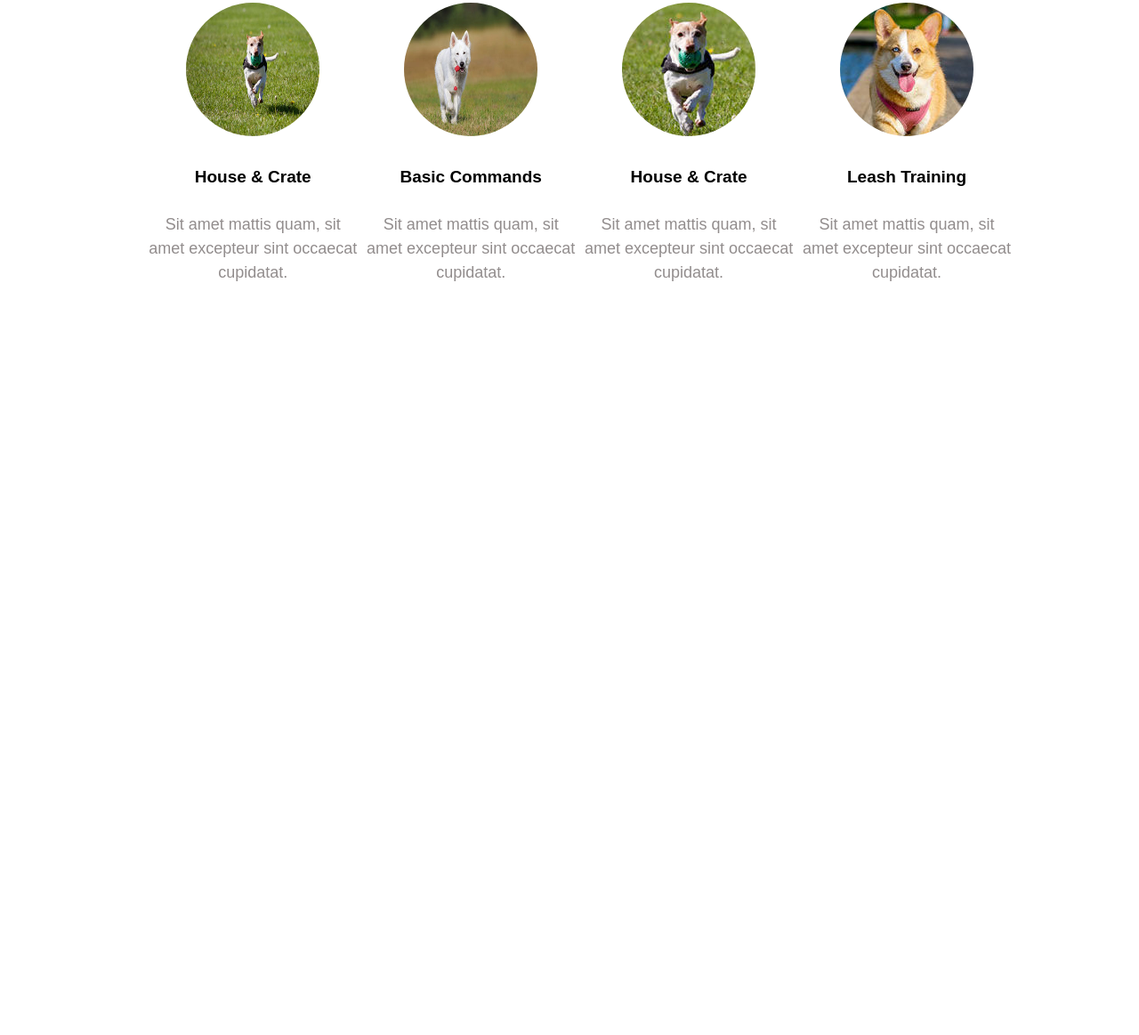
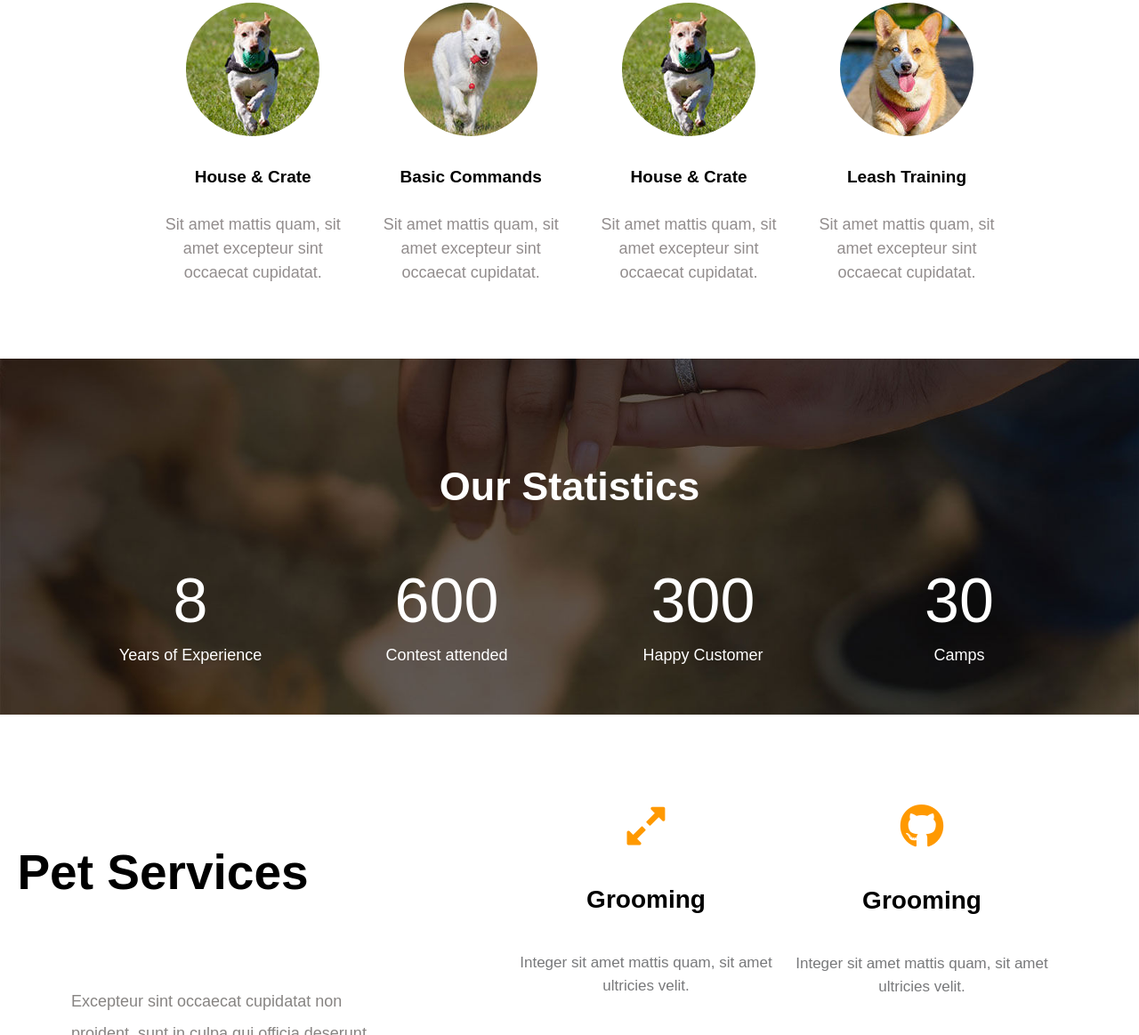
Before and after one commit to LeXuanToa/BT-DOG-HOMEPAGE, a plain HTML site: page index.html in a window 1280 px wide. Shown: the part 2450-3613 px from the top of the page at 89% size. Before the commit the page ends 2853 px from the top, so only its background shows below. Drawn offline with Linux system fonts and the light colour scheme.

Commit message:
second-commit

```diff
--- a/index.css
+++ b/index.css
@@ -45,6 +45,11 @@ body {
   width: 150px;
   height: 150px;
   border-radius: 50%;
+  transition: 0.8s;
+
+}
+.what-we-do .image .item:hover img {
+  transform: rotateY(180deg);
 }
 .what-we-do .image .item {
   /* position: absolute; */
@@ -52,6 +57,7 @@ body {
   height: 400px;
   display: inline-block;
   text-align: center;
+  padding: 0 10px;
 }
 .what-we-do .image .item p {
   color: rgb(146, 141, 141);
@@ -61,7 +67,7 @@ body {
   font-size: 19px;
 }
 header {
-    background-image:url(./img/1.jpg) ;
+  background-image:url(./img/1.jpg) ;
   width: 100%;
   height: 100vh;
   position: relative;
@@ -71,10 +77,10 @@ header {
 header .first-heading {
     padding: 0 50px 10px 50px;
     width: 100%;
-   align-items: center;
+    align-items: center;
     background-color: rgb(199 197 185 / 0%);
-display: flex;
-justify-content:space-between ;
+    display: flex;
+    justify-content:space-between ;
 }
 header .first-heading .logo {
     color: white;
@@ -134,3 +140,101 @@ header .label-list button {
     background-color: #00ffff00;
     border: 2px solid white;
 }
+.statistics {
+  height: 400px;
+  overflow: hidden;
+  position: relative;
+
+}
+.statistics img {
+  width: 100%;
+  position: absolute;
+  bottom: 0;
+}
+.statistics h2 {
+  position: absolute;
+  margin-left: 50%;
+  transform: translateX(-50%);
+  margin-top: 100px;
+  color: white;
+padding-bottom:-20px ;
+}
+.statistics .column {
+  background-color: #00ffff00;
+  text-align: center;
+  width: 90%;
+  height: 120px;
+  margin-left: 30px;
+  margin-right: -30px;
+  padding-bottom: 10px;
+
+}
+
+.statistics .second {
+  position: absolute;
+  display: flex;
+  width: 90%;
+  height: 160px;
+  margin-top: 150px;
+  margin-left: 40px;
+}
+.statistics .column .above {
+  padding-top: -20px;
+  font-size: 70px;
+  color: white;
+
+}
+.statistics .column .under {
+  margin-top: -75px;
+  color: white;
+ font-size: 18px;
+}
+.services {
+  position: relative;
+  display: flex;
+  padding: 80px;
+  width: 100%;
+  height: 100%;
+
+}
+.services .services-left {
+  position: absolute;
+  width: 45%;
+}
+.services .services-left h2 {
+  font-size: 55px;
+  text-indent: -400px;
+  left: 0;
+  margin-left: 30px;
+}
+.services .services-left p {
+  color: rgb(135, 132, 130);
+  font-size: 18px;
+  line-height: 2;
+}
+
+.services .services-right {
+  position: absolute;
+  text-align: center;
+  width: 55%;
+  padding-right: 0;
+  right: 0;
+  display: grid;
+  grid-template-columns: 300px 300px;
+  grid-template-rows: 300px 300px;
+  padding: -10px;
+  gap: 10px;
+}
+.services .services-right .right i{
+ color: #ff9900;
+ font-size: 50px;
+ padding-top: 20px;
+}
+.services .services-right .right h4 {
+  color: black;
+  font-size: 28px;
+}
+.services .services-right .right p {
+  color: rgb(120, 121, 123);
+  font-size: 17px;
+}
--- a/index.html
+++ b/index.html
@@ -6,10 +6,19 @@
     <meta name="viewport" content="width=device-width, initial-scale=1.0" />
     <title>Dog Home Pag</title>
     <link rel="stylesheet" href="index.css" />
+    <link
+      rel="stylesheet"
+      href="https://use.fontawesome.com/releases/v5.1.1/css/all.css"
+      integrity="sha384-O8whS3fhG2OnA5Kas0Y9l3cfpmYjapjI0E4theH4iuMD+pLhbf6JI0jIMfYcK3yZ"
+      crossorigin="anonymous"
+    />
+    <link
+      rel="stylesheet"
+      href="https://maxcdn.bootstrapcdn.com/font-awesome/4.7.0/css/font-awesome.min.css"
+    />
   </head>
   <body>
     <header>
-
       <div class="first-heading">
         <div class="logo">
           <h3>Dog Home</h3>
@@ -21,24 +30,28 @@
             <li><p>Services</p></li>
             <li><p>Dropdown</p></li>
             <li><p>Contact Us</p></li>
-
           </ul>
         </div>
       </div>
       <div class="main-header">
         <h1>HOW TO TRAIN YOUR DOG</h1>
-                <p>Sed ut perspiciatis unde omnis iste natus error sit <br>
-                    acntium doemque laudantium, totam rem aperiam eaque ipsa <br>
-                    quae ab illo.</p>
+        <p>
+          Sed ut perspiciatis unde omnis iste natus error sit <br />
+          acntium doemque laudantium, totam rem aperiam eaque ipsa <br />
+          quae ab illo.
+        </p>
       </div>
       <div class="label-list">
-            <button class="button" type="button">Read More </button>
+        <button class="button" type="button">Read More</button>
       </div>
     </header>
     <div class="welcome">
       <h2>Welcome to Our Website</h2>
       <p>
-        Lorem ipsum dolor sit amet, consectetur adipiscing elit, sed do eiusmod tempor incididunt ut labore et dolore magna aliqua. Ut enim ad minim veniam, quis nostrud exercitation ullamco laboris nisi ut aliquip ex ea commodo consequat.
+        Lorem ipsum dolor sit amet, consectetur adipiscing elit, sed do eiusmod
+        tempor incididunt ut labore et dolore magna aliqua. Ut enim ad minim
+        veniam, quis nostrud exercitation ullamco laboris nisi ut aliquip ex ea
+        commodo consequat.
       </p>
       <img src="./img/about2.jpg" alt="" />
     </div>
@@ -46,48 +59,135 @@
       <h2>What we do</h2>
       <div class="image">
         <div class="item">
-                <img src="./img/wh3.jpg" alt="">
+          <img src="./img/wh3.jpg" alt="" />
           <h4>House & Crate</h4>
-                <p>Sit amet mattis quam, sit amet excepteur sint occaecat cupidatat.</p>
+          <p>
+            Sit amet mattis quam, sit amet excepteur sint occaecat cupidatat.
+          </p>
         </div>
         <div class="item">
-                <img src="./img/wh1.jpg" alt="">
+          <img src="./img/wh1.jpg" alt="" />
           <h4>Leash Training</h4>
-                <p>Sit amet mattis quam, sit amet excepteur sint occaecat cupidatat.</p>
+          <p>
+            Sit amet mattis quam, sit amet excepteur sint occaecat cupidatat.
+          </p>
         </div>
         <div class="item">
-                <img src="./img/wh2.jpg" alt="">
+          <img src="./img/wh2.jpg" alt="" />
           <h4>Clicker Training</h4>
-                <p>Sit amet mattis quam, sit amet excepteur sint occaecat cupidatat.</p>
+          <p>
+            Sit amet mattis quam, sit amet excepteur sint occaecat cupidatat.
+          </p>
         </div>
         <div class="item">
-                <img src="./img/wh4.jpg" alt="">
+          <img src="./img/wh4.jpg" alt="" />
           <h4>Basic Commands</h4>
-                <p>Sit amet mattis quam, sit amet excepteur sint occaecat cupidatat.</p>
+          <p>
+            Sit amet mattis quam, sit amet excepteur sint occaecat cupidatat.
+          </p>
         </div>
         <div class="item">
-                <img src="./img/b1.jpg" alt="">
+          <img src="./img/wh2.jpg" alt="" />
           <h4>House & Crate</h4>
-                <p>Sit amet mattis quam, sit amet excepteur sint occaecat cupidatat.</p>
+          <p>
+            Sit amet mattis quam, sit amet excepteur sint occaecat cupidatat.
+          </p>
         </div>
         <div class="item">
-            <img src="./img/b2.jpg" alt="">
+          <img src="./img/wh4.jpg" alt="" />
           <h4>Basic Commands</h4>
-            <p>Sit amet mattis quam, sit amet excepteur sint occaecat cupidatat.</p>
+          <p>
+            Sit amet mattis quam, sit amet excepteur sint occaecat cupidatat.
+          </p>
         </div>
         <div class="item">
-                <img src="./img/wh2.jpg" alt="">
+          <img src="./img/wh2.jpg" alt="" />
           <h4>House & Crate</h4>
-                <p>Sit amet mattis quam, sit amet excepteur sint occaecat cupidatat.</p>
+          <p>
+            Sit amet mattis quam, sit amet excepteur sint occaecat cupidatat.
+          </p>
         </div>
         <div class="item">
-                <img src="./img/wh3.jpg" alt="">
+          <img src="./img/wh3.jpg" alt="" />
           <h4>Leash Training</h4>
-                <p>Sit amet mattis quam, sit amet excepteur sint occaecat cupidatat.</p>
+          <p>
+            Sit amet mattis quam, sit amet excepteur sint occaecat cupidatat.
+          </p>
         </div>
-
       </div>
-
+      <div class="statistics">
+        <img src="./img/bg.jpg" alt="" />
+        <h2>Our Statistics</h2>
+        <div class="second">
+          <div class="column">
+            <div class="above">
+              <p>8</p>
+            </div>
+            <div class="under">
+              <p>Years of Experience</p>
+            </div>
+          </div>
+          <div class="column">
+            <div class="above">
+              <p>600</p>
+            </div>
+            <div class="under">
+              <p>Contest attended</p>
+            </div>
+          </div>
+          <div class="column">
+            <div class="above">
+              <p>300</p>
+            </div>
+            <div class="under">
+              <p>Happy Customer</p>
+            </div>
+          </div>
+          <div class="column">
+            <div class="above">
+              <p>30</p>
+            </div>
+            <div class="under">
+              <p>Camps</p>
+            </div>
+          </div>
+        </div>
+      </div>
+      <div class="services">
+        <div class="services-left">
+          <h2>Pet Services</h2>
+          <p>
+            Excepteur sint occaecat cupidatat non <br> proident, sunt in culpa qui
+            officia deserunt <br> mollit anim id. <br> </p>
+            <p>Sed ut perspiciatis unde omnis iste
+            natus <br> error sit voluptatem accusantium doloremque <br> laudantium, totam
+            rem aperiam, eaque ipsa <br> quae ab illo inventore veritatis et quasi <br>
+            architecto beatae vitae dicta sunt <br> explicabofdfd dsdsd.
+          </p>
+        </div>
+        <div class="services-right">
+          <div class="right">
+            <i class="fa fa-expand" aria-hidden="true"></i>
+            <h4>Grooming</h4>
+            <p>Integer sit amet mattis quam, sit amet ultricies velit.</p>
+          </div>
+          <div class="right">
+            <i class="fab fa-github"></i>
+            <h4>Grooming</h4>
+            <p>Integer sit amet mattis quam, sit amet ultricies velit.</p>
+          </div>
+          <div class="right">
+            <i class="far fa-heart"></i>
+            <h4>Adoption</h4>
+            <p>Integer sit amet mattis quam, sit amet ultricies velit.</p>
+          </div>
+          <div class="right">
+            <i class="fas fa-medkit"></i>
+            <h4>Veterinary Care</h4>
+            <p>Integer sit amet mattis quam, sit amet ultricies velit.</p>
+          </div>
+        </div>
+      </div>
     </div>
   </body>
 </html>
```
Lines whose indentation alone changed are shown as unchanged.
